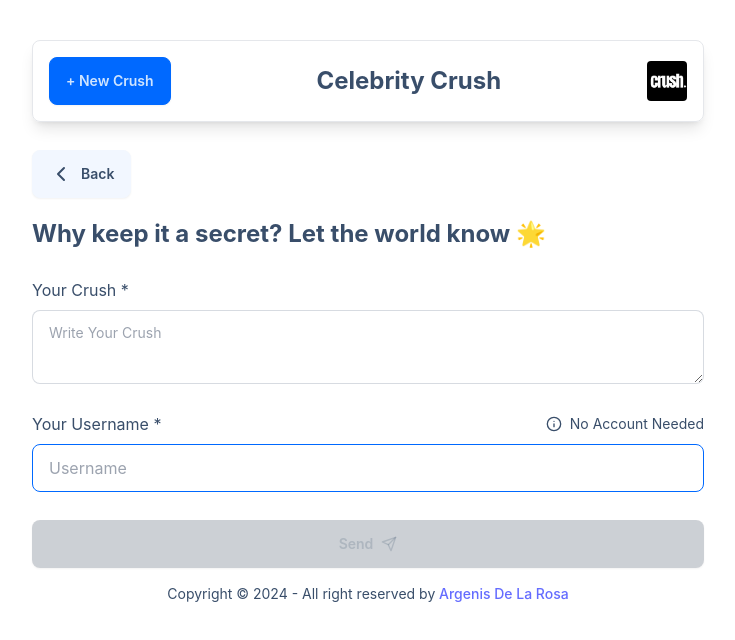
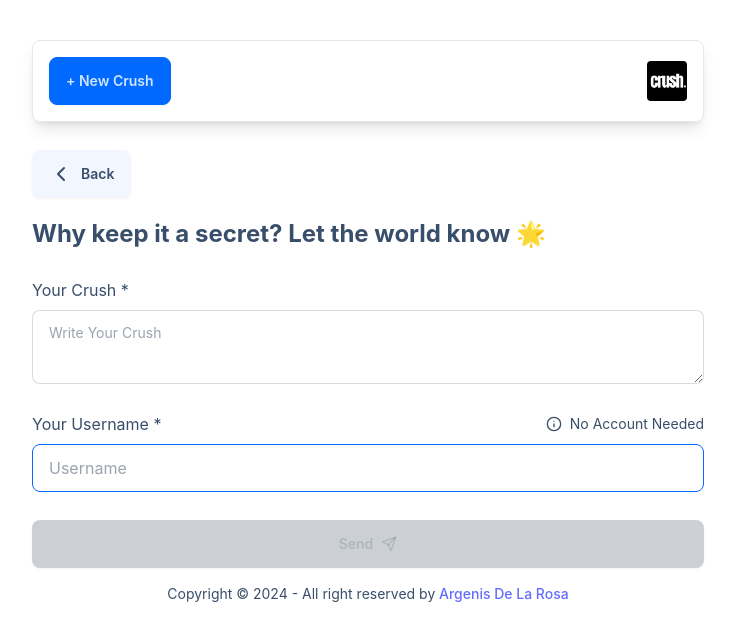
Before and after one commit to theonlyhennygod/celebrity-crush, a React (Vite) app: page /new in a window 1280 px wide. Shown: the top 640 px of the page, without its empty margins (272-1007 px from the left). Built offline with nearby package versions, Linux system fonts and the light colour scheme.

Commit message:
fixed: the upvotes positioning

```diff
--- a/src/App.css
+++ b/src/App.css
@@ -1,4 +1,7 @@
 #root {
+  display: grid;
+  height: 100vh;
+  font-family: -apple-system, BlinkMacSystemFont, 'Segoe UI', Roboto, 'Helvetica Neue', Arial, sans-serif;
 }
 
 .logo {
--- a/src/screens/home/components/Header.jsx
+++ b/src/screens/home/components/Header.jsx
@@ -6,12 +6,13 @@ function Header() {
 
   const navigation = useNavigate();
 
+
   return (
     <div className='flex justify-between items-center shadow-lg p-4 border rounded-lg'>
       <button
         onClick={() => navigation('/new')}
         className="btn btn-primary btn-sm:btn-md"> + New Crush</button>
-      <h2 className="font-bold text-sm md:text-2xl">Celebrity Crush</h2>
+      {/* <h2 className="font-bold text-sm md:text-2xl">Celebrity Crush</h2> */}
       <div className='flex gap-2 items-center'>
         <img src={logo} className='w-10 h-10 rounded full' />
         {/* <h2 className='font-bold text-sm hidden md:block'>By<br></br> Argenis De La Rosa</h2> */}
--- a/src/screens/home/components/Hero.jsx
+++ b/src/screens/home/components/Hero.jsx
@@ -7,7 +7,7 @@ function Hero() {
 
     return (
         <div className='my-8 flex flex-col items-center gap-5'>
-            <h2 className='text-3xl font-bold text-center'>Share Your Celebrity Crush</h2>
+            <h2 className='text-3xl font-bold text-center'>Celebrity Crush</h2>
             <h2 className='text-center my-3'>
                 <strong className='text-secondary'>Like your favorite celebrities. </strong>
                 Share as many crushes, No account needed!
```
